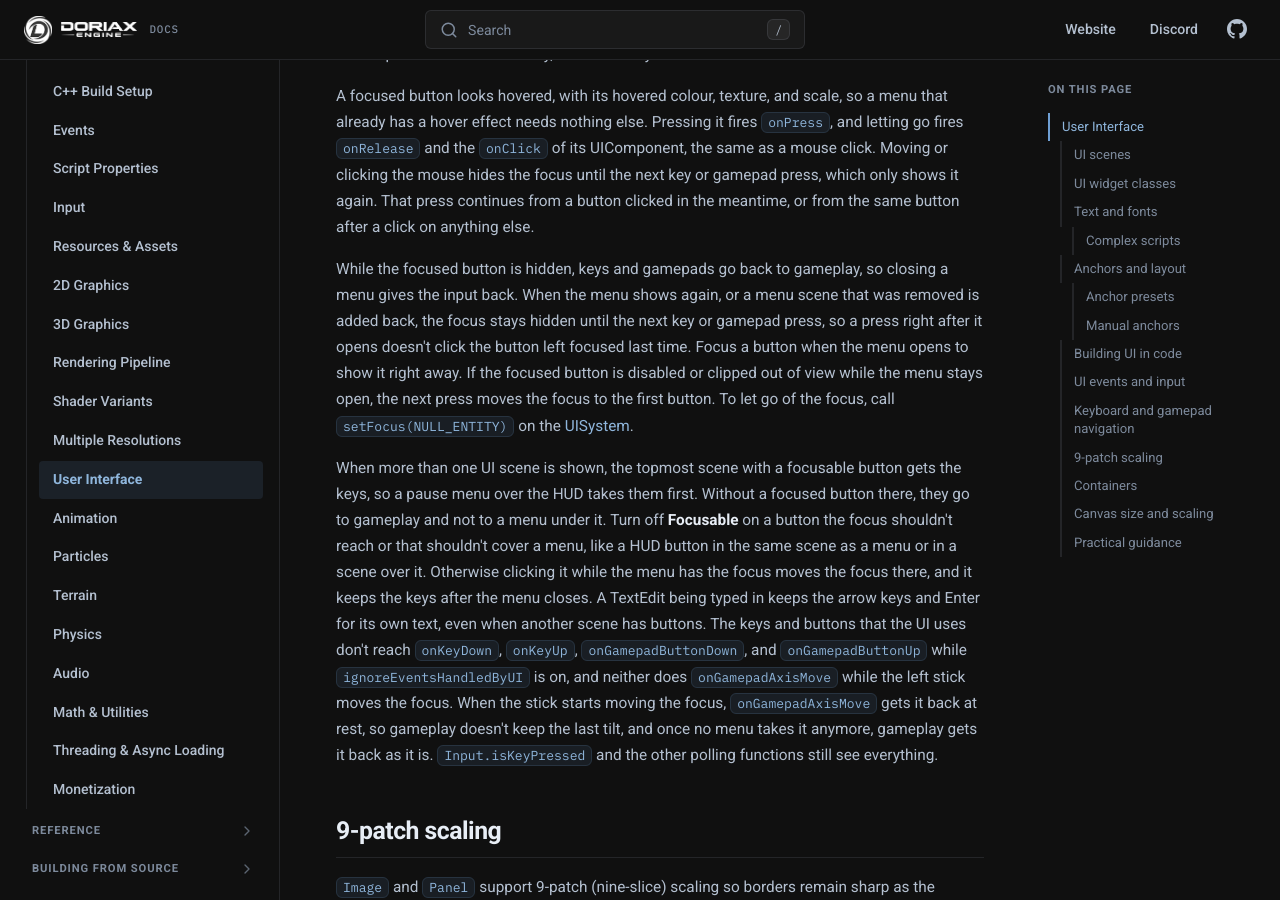
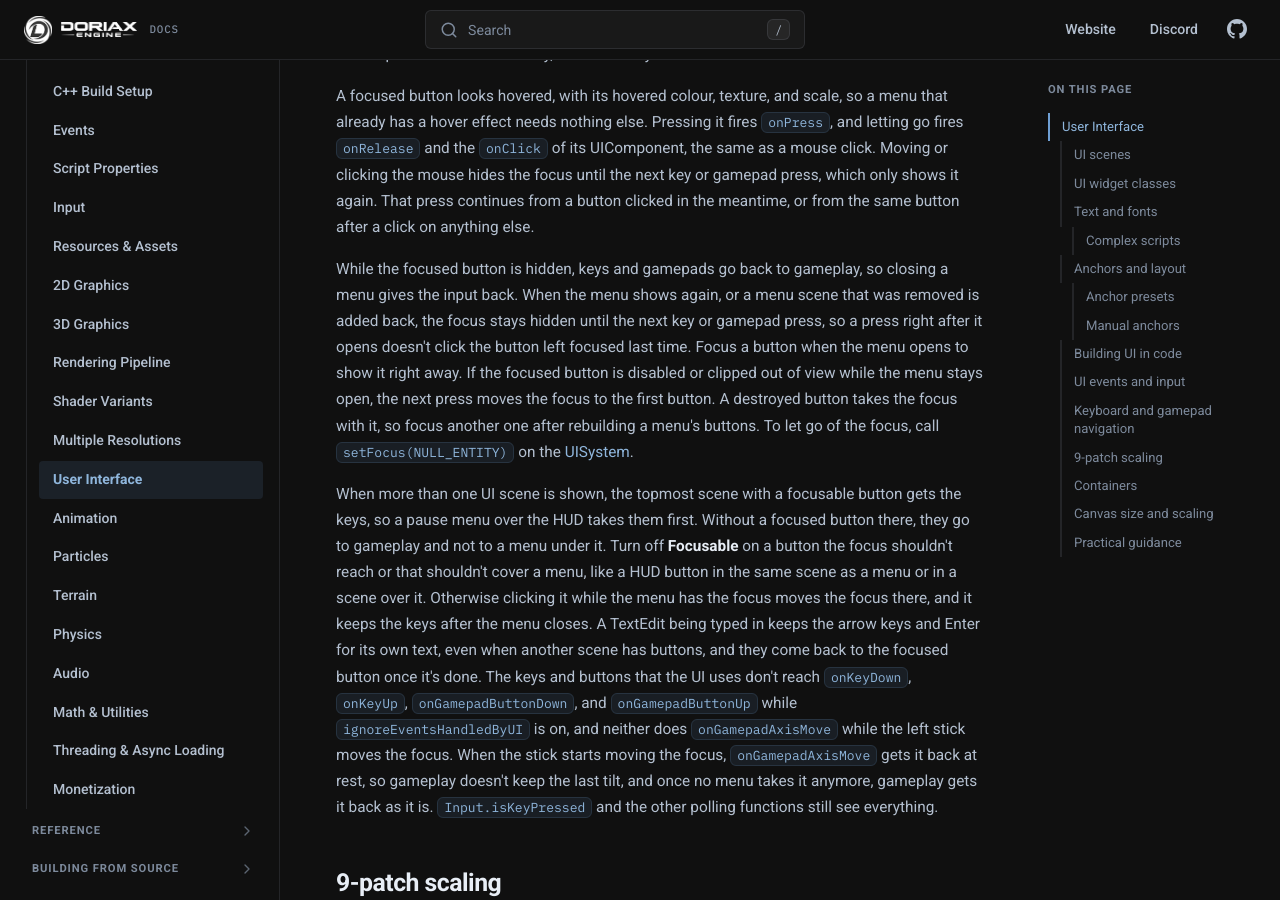
Before and after one commit to doriaxengine/doriax-docs, an MkDocs documentation site: the page built from docs/manual/user-interface.md, in a window 1280 px wide and 900 px high, scrolled down 6172 px. Built offline with MkDocs 1.6.1, drawn with Linux system fonts in a browser that asks for light colours; comment, search, counter and statistics services are not loaded.

Commit message:
Documented the focus around TextEdits and destroyed buttons

```diff
--- a/docs/manual/user-interface.md
+++ b/docs/manual/user-interface.md
@@ -276,8 +276,9 @@ gives the input back. When the menu shows again, or a menu scene that was remove
 back, the focus stays hidden until the next key or gamepad press, so a press right after it
 opens doesn't click the button left focused last time. Focus a button when the menu opens to
 show it right away. If the focused button is disabled or clipped out of view while the menu
-stays open, the next press moves the focus to the first button. To let go of the focus, call
-`setFocus(NULL_ENTITY)` on the [UISystem](../reference/classes/uisystem.md).
+stays open, the next press moves the focus to the first button. A destroyed button takes the
+focus with it, so focus another one after rebuilding a menu's buttons. To let go of the focus,
+call `setFocus(NULL_ENTITY)` on the [UISystem](../reference/classes/uisystem.md).
 
 When more than one UI scene is shown, the topmost scene with a focusable button gets the
 keys, so a pause menu over the HUD takes them first. Without a focused button there, they go
@@ -285,7 +286,8 @@ to gameplay and not to a menu under it. Turn off **Focusable** on a button the f
 reach or that shouldn't cover a menu, like a HUD button in the same scene as a menu or in a
 scene over it. Otherwise clicking it while the menu has the focus moves the focus there, and
 it keeps the keys after the menu closes. A TextEdit being typed in keeps the
-arrow keys and Enter for its own text, even when another scene has buttons. The keys and buttons that the UI uses don't reach
+arrow keys and Enter for its own text, even when another scene has buttons, and they come back
+to the focused button once it's done. The keys and buttons that the UI uses don't reach
 `onKeyDown`, `onKeyUp`, `onGamepadButtonDown`, and `onGamepadButtonUp` while
 `ignoreEventsHandledByUI` is on, and neither does `onGamepadAxisMove` while the left stick
 moves the focus. When the stick starts moving the focus, `onGamepadAxisMove` gets it back at
```
